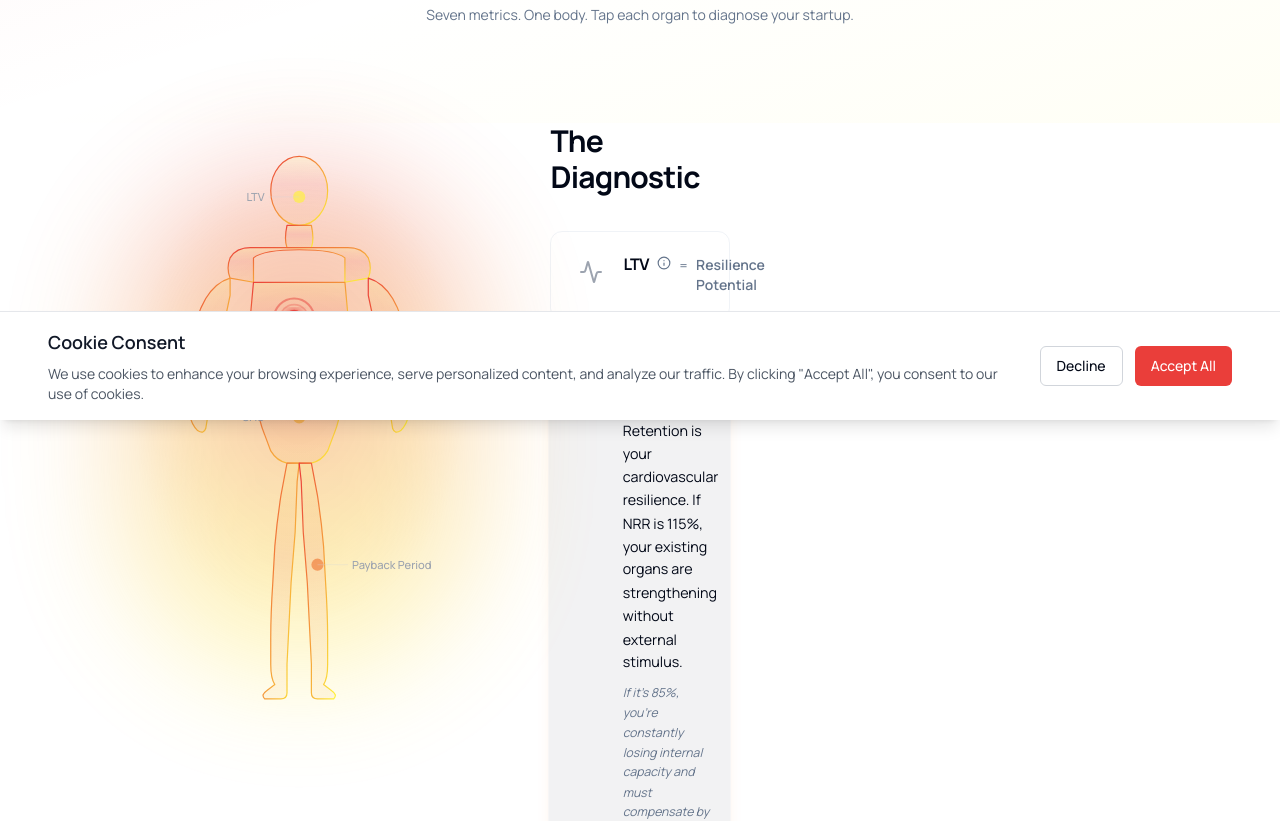
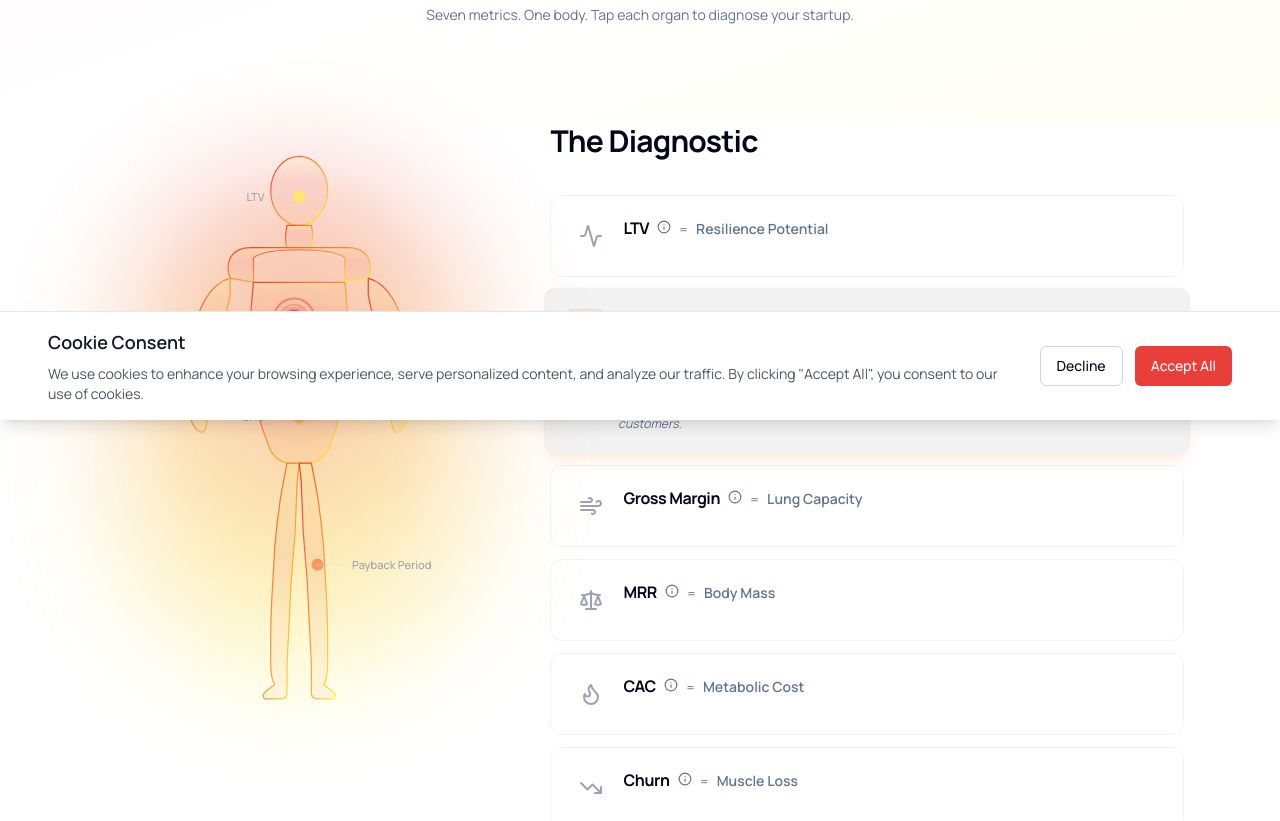
Before and after one commit to badasscompass/b2b-saas-showcase, a React (Vite) app: page /startup-health in a window 1280 px wide. Shown: the part 380-1201 px from the top of the page. Built offline with nearby package versions, Linux system fonts and the light colour scheme.

Commit message:
Changes
Co-authored-by: badasscompass <87531812+badasscompass@users.noreply.github.com>

```diff
--- a/src/pages/StartupHealth.tsx
+++ b/src/pages/StartupHealth.tsx
@@ -821,7 +821,8 @@ export default function StartupHealth() {
               </div>
 
               {/* Metric cards */}
-              <div className="space-y-3">
+              {/* Metric cards */}
+              <div className="space-y-3 lg:col-span-3">
                 <h2 className="text-2xl md:text-3xl font-bold text-foreground mb-6 font-manrope tracking-tight">
                   The Diagnostic
                 </h2>
```
